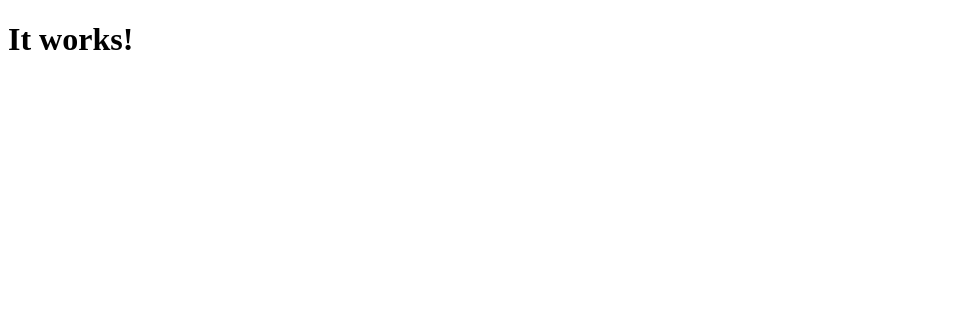
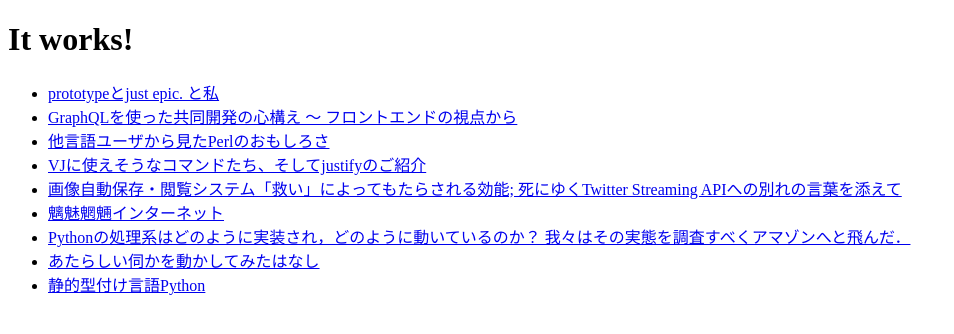
Before and after one commit to utgwkk/slides.utgw.net, a Next.js app: page / in a window 1280 px wide. Shown: the top 334 px of the page, without its empty margins (0-954 px from the left). Built offline with nearby package versions, Linux system fonts and the light colour scheme.

Commit message:
slide list

```diff
--- a/pages/index.tsx
+++ b/pages/index.tsx
@@ -1,6 +1,24 @@
+import { GetStaticProps } from "next";
 import Head from "next/head";
+import Link from "next/link";
+import { Slide, slides } from "../lib/slides";
 
-export default function Home() {
+interface Props {
+  slides: (Slide & { id: string })[];
+}
+
+export const getStaticProps: GetStaticProps<Props> = () => {
+  return {
+    props: {
+      slides: Array.from(slides.entries()).map(([id, slide]) => ({
+        id,
+        ...slide,
+      })),
+    },
+  };
+};
+
+export default function Home({ slides }: Props) {
   return (
     <>
       <Head>
@@ -9,6 +27,13 @@ export default function Home() {
         <meta name="viewport" content="width=device-width, initial-scale=1" />
       </Head>
       <h1>It works!</h1>
+      <ul>
+        {slides.map((slide) => (
+          <li key={slide.id}>
+            <Link href={`/${slide.id}`}>{slide.title}</Link>
+          </li>
+        ))}
+      </ul>
     </>
   );
 }
```
